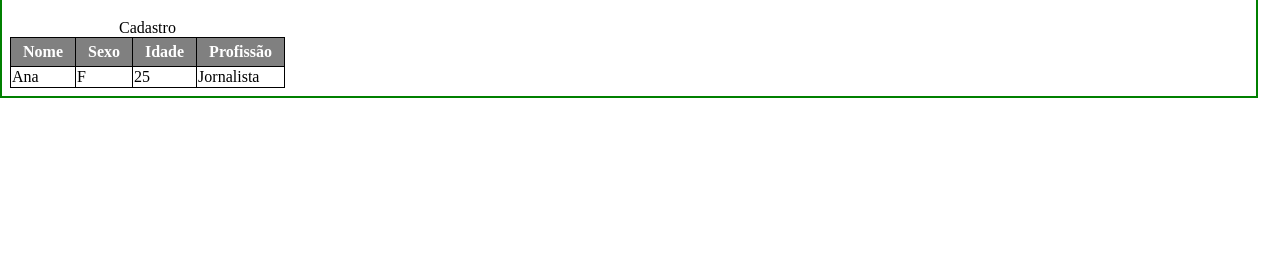
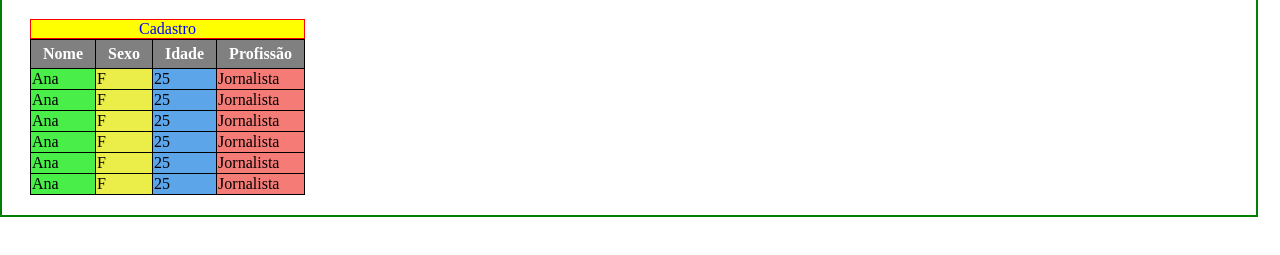
Before and after one commit to marcosyoggy/tabelas-agrupando-colunas-v38, a plain HTML site: page index.html in a window 1280 px wide. Shown: the part 63-318 px from the top of the page. Drawn offline with Linux system fonts and the light colour scheme.

Commit message:
up-1130-3105

```diff
--- a/index.html
+++ b/index.html
@@ -10,12 +10,48 @@
 <body>
     <h1>Tabelas - Agrupando Colunas #38</h1>
     <table>
+        <colgroup>
+            <col id="col-nome">
+            <col id="col-sexo">
+            <col id="col-idade">
+            <col id="col-profissão">
+        </colgroup>
         <caption>Cadastro</caption>
         <th scope="col">Nome</th>
         <th scope="col">Sexo</th>
         <th scope="col">Idade</th>
         <th scope="col">Profissão</th>
         <tbody>
+            <tr>
+                <td>Ana</td>
+                <td>F</td>
+                <td>25</td>
+                <td>Jornalista</td>
+            </tr>
+            <tr>
+                <td>Ana</td>
+                <td>F</td>
+                <td>25</td>
+                <td>Jornalista</td>
+            </tr>
+            <tr>
+                <td>Ana</td>
+                <td>F</td>
+                <td>25</td>
+                <td>Jornalista</td>
+            </tr>
+            <tr>
+                <td>Ana</td>
+                <td>F</td>
+                <td>25</td>
+                <td>Jornalista</td>
+            </tr>
+            <tr>
+                <td>Ana</td>
+                <td>F</td>
+                <td>25</td>
+                <td>Jornalista</td>
+            </tr>
             <tr>
                 <td>Ana</td>
                 <td>F</td>
--- a/style.css
+++ b/style.css
@@ -4,6 +4,13 @@ html {
 }
 table {
     border-collapse: collapse;
+    margin: 20px;
+}
+
+caption {
+    border: 1px solid red;
+    background-color: yellow;
+    color: blue;
 }
 
 th {
@@ -15,3 +22,16 @@ th {
 th, tr, td {
     border: 1px solid black;
 }
+
+#col-nome {
+    background-color: rgb(73, 238, 73);
+}
+#col-sexo {
+    background-color: rgb(235, 238, 73);
+}
+#col-idade {
+    background-color: rgb(92, 165, 233);
+}
+#col-profissão {
+    background-color: rgb(245, 123, 119);
+}
```
